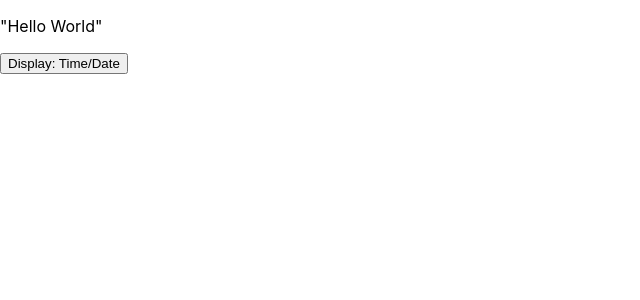
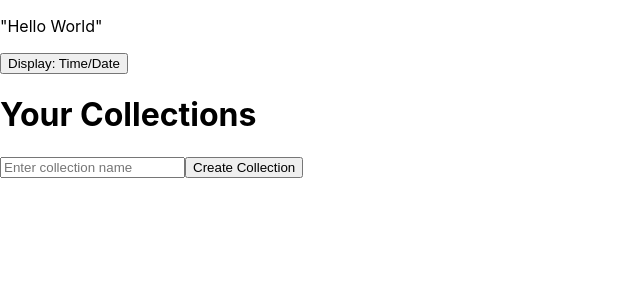
Before and after one commit to sammierosado/liftoff-group-3, a React (Create React App) app in the folder src/main/react-app-brainyBunch/: page /collections in a window 1280 px wide. Shown: the top 300 px of the page, without its empty margins (0-640 px from the left). Built offline with nearby package versions, Linux system fonts and the light colour scheme.

Commit message:
added collection page and prepped random music page for adding to collection page

```diff
--- a/src/main/react-app-brainyBunch/src/App.js
+++ b/src/main/react-app-brainyBunch/src/App.js
@@ -9,6 +9,8 @@ import Login from "./components/Login";
 import Register from "./components/Register";
 import UserProfile from "./components/UserProfile";
 import RandomMusicPage from "./components/RandomMusicPage";
+import CollectionComponent from "./components/CollectionPage";
+import CollectionPage from "./components/CollectionPage";
 
 function App() {
   return (
@@ -21,6 +23,7 @@ function App() {
           <Route path="/login" element={<Login />} />
           <Route path="/user" element={<UserProfile />} />
           <Route path="/randompage" element={<RandomMusicPage />} />
+          <Route path="/collections" element={<CollectionPage />} />
         </Routes>
       </div>
     </Router>
--- /dev/null
+++ b/src/main/react-app-brainyBunch/src/components/CollectionPage.js
@@ -0,0 +1,52 @@
+import React, { useState } from 'react';
+
+const CollectionPage = ({ onAddSong }) => {
+  const [collections, setCollections] = useState([]);
+  const [newCollectionName, setNewCollectionName] = useState('');
+
+  const createCollection = () => {
+    if (newCollectionName.trim() !== '') {
+      setCollections([...collections, { id: Date.now(), name: newCollectionName, songs: [] }]);
+      setNewCollectionName('');
+    }
+  };
+
+  const addSongToCollection = (collectionId, song) => {
+    setCollections((prevCollections) =>
+      prevCollections.map((collection) =>
+        collection.id === collectionId
+          ? { ...collection, songs: [...collection.songs, { id: Date.now(), name: song.name }] }
+          : collection
+      )
+    );
+  };
+
+  return (
+    <div>
+      <h1>Your Collections</h1>
+      <input
+        type="text"
+        placeholder="Enter collection name"
+        value={newCollectionName}
+        onChange={(e) => setNewCollectionName(e.target.value)}
+      />
+      <button onClick={createCollection}>Create Collection</button>
+      <ul>
+        {collections.map((collection) => (
+          <li key={collection.id}>
+            <strong>{collection.name}</strong>
+            <ul>
+              {collection.songs.map((song) => (
+                <li key={song.id}>{song.name}</li>
+              ))}
+            </ul>
+            {/* Removed input for entering song name */}
+            {/* Removed button for adding song */}
+          </li>
+        ))}
+      </ul>
+    </div>
+  );
+};
+
+export default CollectionPage;
--- a/src/main/react-app-brainyBunch/src/components/RandomMusicPage.js
+++ b/src/main/react-app-brainyBunch/src/components/RandomMusicPage.js
@@ -1,7 +1,8 @@
-// RandomMusicPage.js
+
 import React, { useEffect, useState } from "react";
-import { Link, Route, Routes } from "react-router-dom";
+import { Routes, Route, Link } from "react-router-dom";
 import LikedSongsPage from "./LikedSongsPage";
+import CollectionPage from "./CollectionPage"; // Import CollectionPage
 import "../css/randomPage.css";
 
 const CLIENT_ID = "2c8d20f72c914fe79dfd499fb8f9644e";
@@ -11,6 +12,7 @@ function RandomMusicPage() {
   const [accessToken, setAccessToken] = useState("");
   const [albums, setAlbums] = useState([]);
   const [likedAlbums, setLikedAlbums] = useState([]);
+  const [selectedAlbum, setSelectedAlbum] = useState(null);
 
   useEffect(() => {
     var authParameters = {
@@ -61,6 +63,15 @@ function RandomMusicPage() {
     }
   };
 
+  const handleAddToCollection = () => {
+    if (selectedAlbum) {
+      // Add the selected album to the user's collection
+      console.log("Added to collection:", selectedAlbum);
+      // Clear the selected album
+      setSelectedAlbum(null);
+    }
+  };
+
   return (
     <div className="RandomMusicPage">
       <div>
@@ -69,7 +80,7 @@ function RandomMusicPage() {
         </button>
       </div>
       <div>
-         {albums.map((album, i) => (
+        {albums.map((album, i) => (
           <div className="RandomCard" key={i}>
             <img src={album.images[0].url} alt="alt text" />
             <div className="container">
@@ -83,7 +94,7 @@ function RandomMusicPage() {
               <button
                 className="CollectionButton"
                 type="button"
-                onClick={() => console.log("clicked!")}
+                onClick={() => setSelectedAlbum(album)}
               >
                 Add to collection
               </button>
@@ -92,12 +103,18 @@ function RandomMusicPage() {
         ))}
       </div>
       <div>
+        {/* Uncomment this link when you have a LikedSongsPage component */}
         {/* <Link to="/likedsongs">Go to Liked Songs</Link> */}
       </div>
       <Routes>
         <Route
           path="/likedsongs"
           element={<LikedSongsPage likedAlbums={likedAlbums} />}
+        />
+        {/* Pass onAddSong callback to CollectionPage */}
+        <Route
+          path="/collections"
+          element={<CollectionPage onAddSong={handleAddToCollection} />}
         />
       </Routes>
     </div>
```
Also changed, not shown: 1 other file (tests, documents, lock files or other folders).
